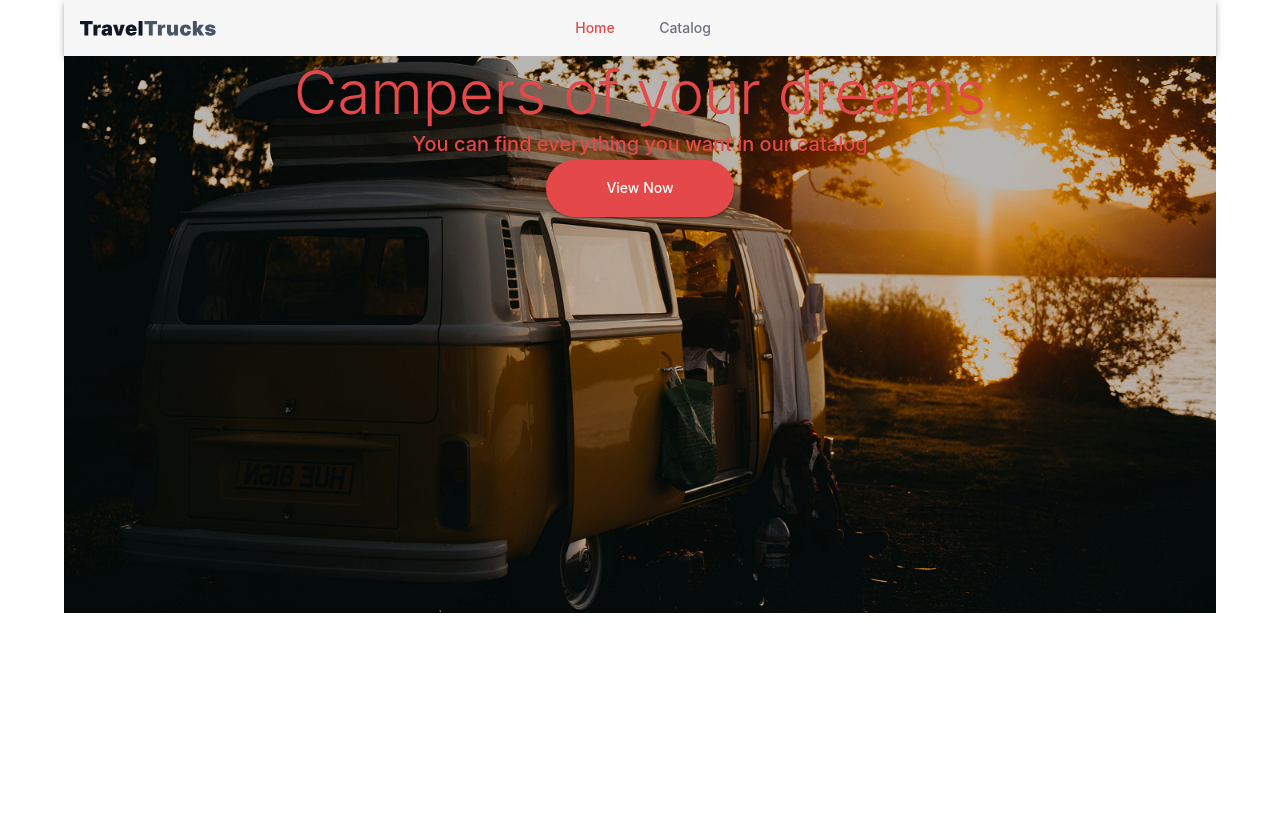
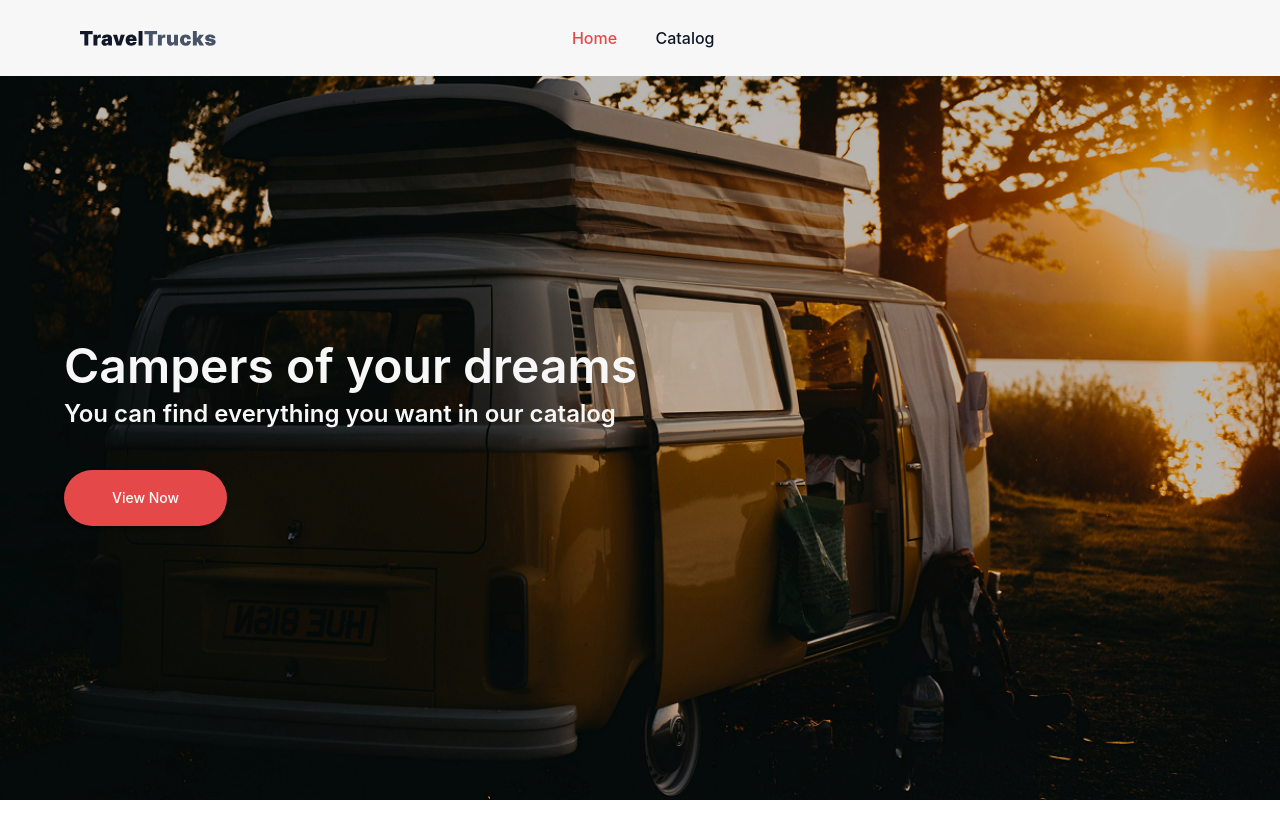
Before and after one commit to zhyvka89/TravelTrucks-test-task, a React (Vite) app: page / in a window 1280 px wide. Shown: the top 838 px of the page. After the commit the page ends 800 px from the top, so only its background shows below. Built offline with nearby package versions, Linux system fonts and the light colour scheme.

Commit message:
fix home page styles

```diff
--- a/src/components/Header/Header.jsx
+++ b/src/components/Header/Header.jsx
@@ -1,21 +1,25 @@
-import { AppBar, Toolbar, Typography, Container, Box } from "@mui/material";
-import Navigation from "../Navigation/Navigation"
-
+import { AppBar, Toolbar, Container, Box } from "@mui/material";
+import Navigation from "../Navigation/Navigation";
 
 function Header() {
   return (
+    <AppBar position="static" sx={{ padding: "10px 0" }}>
       <Container maxWidth="lg">
-      <AppBar position="static">
         <Toolbar sx={{ display: "flex", justifyContent: "space-between" }}>
-            <Box component="img" src="src\assets\icons\TravelTrucks.svg" alt="TravelTrucks Logo" sx={{width: 136, height: 15 }} />
+          <Box
+            component="img"
+            src="src\assets\icons\TravelTrucks.svg"
+            alt="TravelTrucks Logo"
+            sx={{ width: 136, height: 15 }}
+          />
           <Box sx={{ flexGrow: 1, display: "flex", justifyContent: "center" }}>
             <Navigation />
           </Box>
           <Box sx={{ width: 136, height: 15 }} />
         </Toolbar>
+      </Container>
     </AppBar>
-    </Container>
-  )
+  );
 }
 
-export default Header
+export default Header;
--- a/src/components/Navigation/Navigation.jsx
+++ b/src/components/Navigation/Navigation.jsx
@@ -18,8 +18,10 @@ function Navigation() {
         to="/"
         value="/"
         sx={{
+          color: "text.primary",
           textTransform: "none",
           fontWeight: "bold",
+          fontSize: 16,
           "&.active": { color: "#E44848" },
         }}
       />
@@ -29,8 +31,10 @@ function Navigation() {
         to="/catalog"
         value="/catalog"
         sx={{
+          color: "text.primary",
           textTransform: "none",
           fontWeight: "bold",
+          fontSize: 16,
           "&.active": { color: "#E44848" },
         }}
       />
--- a/src/pages/HomePage/HomePage.jsx
+++ b/src/pages/HomePage/HomePage.jsx
@@ -1,32 +1,56 @@
 import { Box, Typography, Button, Container } from "@mui/material";
+import bgHero from "../../assets/homepage.png";
 
 function HomePage() {
   return (
-    <Container maxWidth='lg'>
     <Box
       sx={{
-          height: "100vh",
-          backgroundImage: "url('src/assets/homepage.png')",
-          backgroundSize: "contain",
-          backgroundRepeat: "no-repeat",
+        height: "calc(100vh - 76px)",
+        width: "100wv",
+        backgroundImage: `url(${bgHero})`,
+        backgroundSize: "cover",
         display: "flex",
         flexDirection: "column",
-          alignItems: "center",
-          justifyContent: "start",
+        alignItems: "start",
+        justifyContent: "center",
       }}
     >
-        <Typography variant="h2" color="primary">
+      <Container maxWidth="lg">
+        <Typography
+          variant="h1"
+          color="background.inputs"
+          sx={{
+            fontSize: 48,
+            fontWeight: 600,
+            marginBottom: "16px",
+            lineHeight: 0.67,
+          }}
+        >
           Campers of your dreams
         </Typography>
-        <Typography variant="h6" color="primary">
+        <Typography
+          variant="h2"
+          color="background.inputs"
+          sx={{
+            fontSize: 24,
+            fontWeight: 600,
+            marginBottom: "40px",
+            lineHeight: 1.33,
+          }}
+        >
           You can find everything you want in our catalog
         </Typography>
-        <Button variant="contained" color="primary" href="/catalog">
+        <Button
+          variant="contained"
+          color="primary"
+          href="/catalog"
+          sx={{ padding: "16px 48px" }}
+        >
           View Now
         </Button>
+      </Container>
     </Box>
-    </Container>
-  )
+  );
 }
 
-export default HomePage
+export default HomePage;
```
Lines whose indentation alone changed are shown as unchanged.
